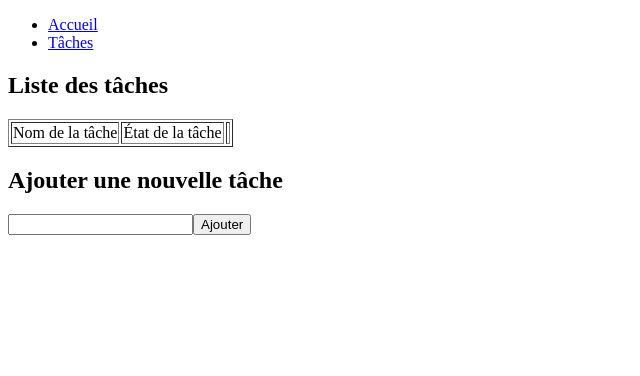
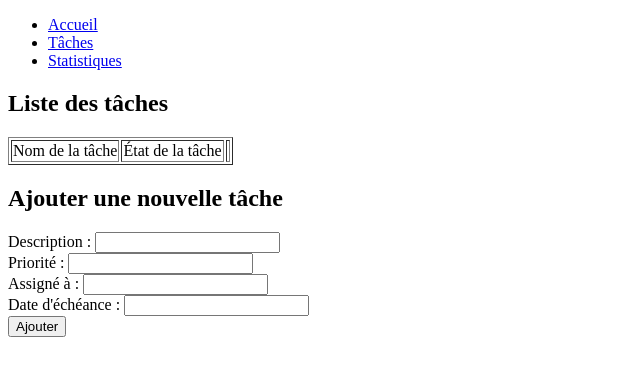
Before and after one commit to Liantsoa1781/task-manager, an Angular app: page /tasks in a window 1280 px wide. Shown: the top 376 px of the page, without its empty margins (0-640 px from the left). Built offline with nearby package versions, Linux system fonts and the light colour scheme.

Commit message:
Modifier les champs du tableau Tasks pour plus de paramètres

```diff
--- a/src/app/app.html
+++ b/src/app/app.html
@@ -2,6 +2,9 @@
     <li> <a routerLink="/home">Accueil</a> </li>
 
     <li> <a routerLink="/tasks">Tâches</a> </li>
+
+    <li> <a routerLink="/statistics">Statistiques</a> </li>
+
 </ul>
 
 <router-outlet></router-outlet>
--- a/src/app/app.routes.ts
+++ b/src/app/app.routes.ts
@@ -2,8 +2,10 @@ import { Routes } from '@angular/router';
 import { TaskList } from './task-list/task-list';
 import { Home } from './home/home';
 import { TaskDetail } from './task-detail/task-detail';
+import { Statistics } from './statistics/statistics';
 
 export const routes: Routes = [
     { path: 'tasks', component: TaskList },
     { path: 'home', component: Home },
-    { path: 'task/:id', component: TaskDetail }];
+    { path: 'task/:id', component: TaskDetail },
+    { path: 'statistics', component: Statistics }];
--- /dev/null
+++ b/src/app/statistics/statistics.html
@@ -0,0 +1 @@
+<p>statistics works!</p>
--- a/src/app/task-detail/task-detail.html
+++ b/src/app/task-detail/task-detail.html
@@ -1,9 +1,20 @@
 <p>Details de la tâche</p>
 
-<label>Nom:  </label>
-    <input [(ngModel)]="task.desc">
+    <label>Nom:  </label>
+    <input [(ngModel)]="task.desc"> <br>
 
-<label>Etat: </label>
-    <input type="checkbox" [(ngModel)]="task.completed"]> <br>
+    <label>Etat: {{task.completed ? 'Terminé' : 'En cours'}}</label><br>
+
+    <label>Priorité: </label>
+    <input type="text" [(ngModel)]="task.priority"]> <br>
+
+    <label>Assigné à: </label>
+    <input type="text" [(ngModel)]="task.assignedTo"]> <br>
+
+    <label>Date d'échéance: </label>
+    <input type="text" [(ngModel)]="task.dueDate"]> <br>
+
+    <label>Date de création: </label>
+    <input type="text" [(ngModel)]="task.createdAt"]> <br>
 
 <button (click)="validerModification()">Valider</button>
--- a/src/app/task-list/task-list.html
+++ b/src/app/task-list/task-list.html
@@ -21,5 +21,16 @@
 </table>
 
 <h2>Ajouter une nouvelle tâche</h2>
-<input [ngModel]="taskService.newTask()" (ngModelChange)="taskService.newTask.set($event)">
+<label for="">Description : </label>
+<input [(ngModel)]="taskService.newtask().desc"><br>
+
+<label for="">Priorité : </label>
+<input [(ngModel)]="taskService.newtask().priority"><br>
+
+<label for="">Assigné à : </label>
+<input [(ngModel)]="taskService.newtask().assignedTo"><br>
+
+<label for="">Date d'échéance : </label>
+<input [(ngModel)]="taskService.newtask().dueDate"><br>
+
 <button (click)="taskService.addTask()">Ajouter</button>
--- a/src/app/task-service.ts
+++ b/src/app/task-service.ts
@@ -3,6 +3,17 @@ import { Injectable, signal } from '@angular/core';
 export interface Task{
     desc: string;
     completed: boolean;
+    priority: string;
+    assignedTo: string;
+    dueDate: string;
+    createdAt: string;
+}
+
+export interface NewTask{
+    desc: string;
+    priority: string;
+    assignedTo: string;
+    dueDate: string;
 }
 
 @Injectable({
@@ -12,7 +23,12 @@ export interface Task{
 export class TaskService {
     tasks: Task[] = [];
 
-    newTask = signal('');
+    newtask = signal<NewTask>({
+        desc: '',
+        priority: '',
+        assignedTo: '',
+        dueDate: ''
+    });
 
       // Méthode pour récupérer les tâches
     getTasks(): Task[] {
@@ -35,19 +51,28 @@ export class TaskService {
 
     //Methode pour ajouter une tache
     addTask(){
-        //Prends la valeur du task dans le champs
-        const task = this.newTask();
+        //Prends les valeurs dans les champs
+        const newtask = this.newtask();
 
-        //Renvoie la valeur ajouter dans le tableau des tasks
+        //Renvoie les valeurs ajoutees dans le tableau des tasks
         this.tasks.push({
-            desc: task,
-            completed: false
+            desc: newtask.desc,
+            completed: false,
+            priority: newtask.priority,
+            assignedTo: newtask.assignedTo,
+            dueDate: newtask.dueDate,
+            createdAt: new Date().toISOString()
         });
 
         //Ajoutes les valeurs des tasks dans loalStorage
         this.saveTasks();
         //Vider le champs de saisie
-        this.newTask.set('');
+        this.newtask.set({
+            desc: '',
+            priority: '',
+            assignedTo: '',
+            dueDate: ''
+        });
     }
 
     //Methode poour supprimer une tache
```
Also changed, not shown: src/app/statistics/statistics.ts (added, +9 -0 lines), src/app/statistics/statistics.css (added), src/app/task-detail/task-detail.ts (line endings or trailing spaces), 1 other file (tests, documents, lock files or other folders).
